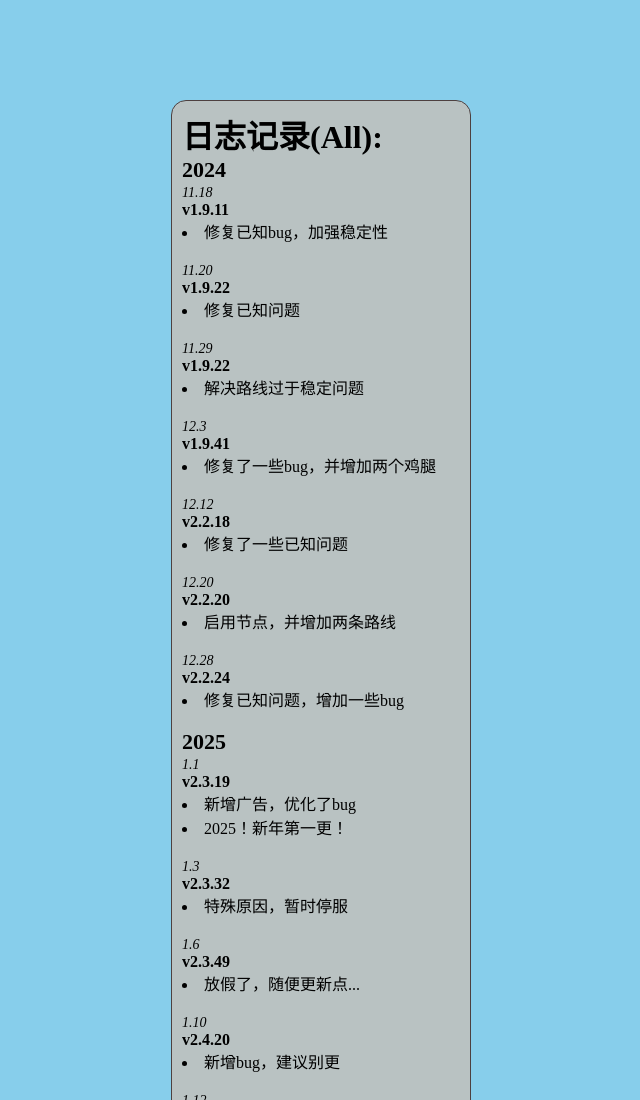
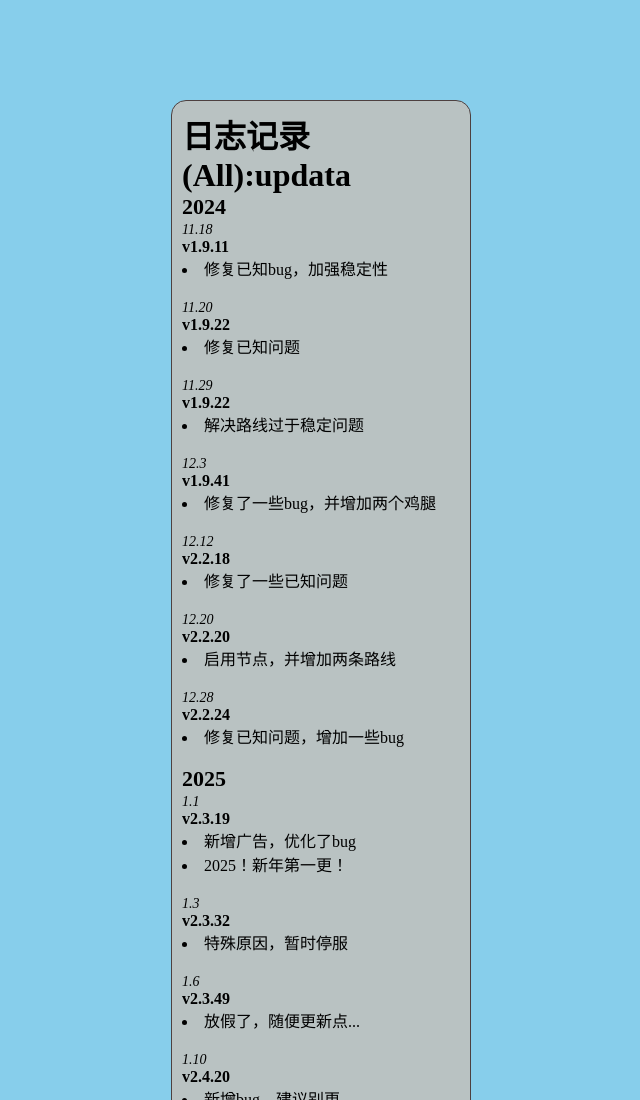
Before and after one commit to HiLian24/datain.github.io, a plain HTML site: page index.html in a window 1280 px wide. Shown: the top 1100 px of the page, without its empty margins (319-959 px from the left). Drawn offline with Linux system fonts and the light colour scheme.

Commit message:
news a file

```diff
--- a/index.html
+++ b/index.html
@@ -8,7 +8,7 @@
 </head>
 <body>
     <div class="box">
-        <h1>日志记录(All):</h1>
+        <h1>日志记录(All):updata</h1>
         <h3>2024</h3>
         <i>11.18</i>
         <br>
```
